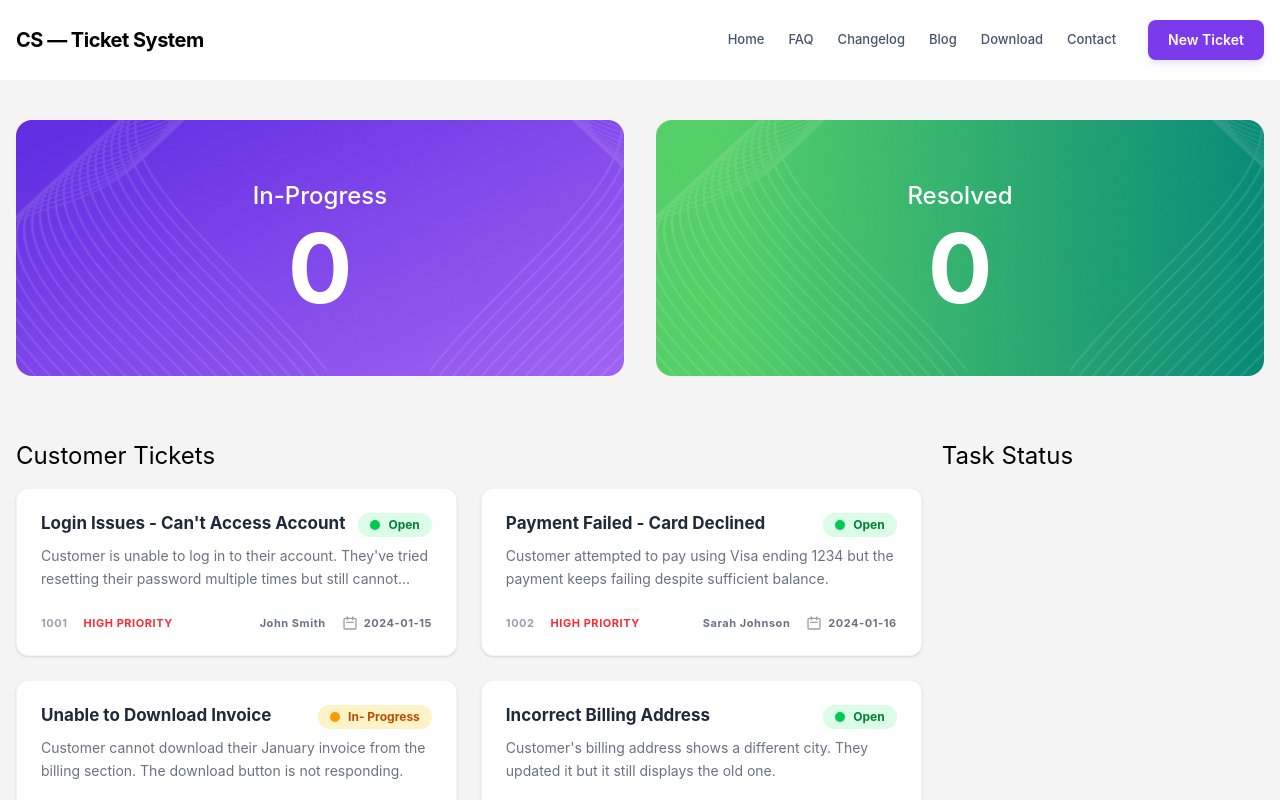
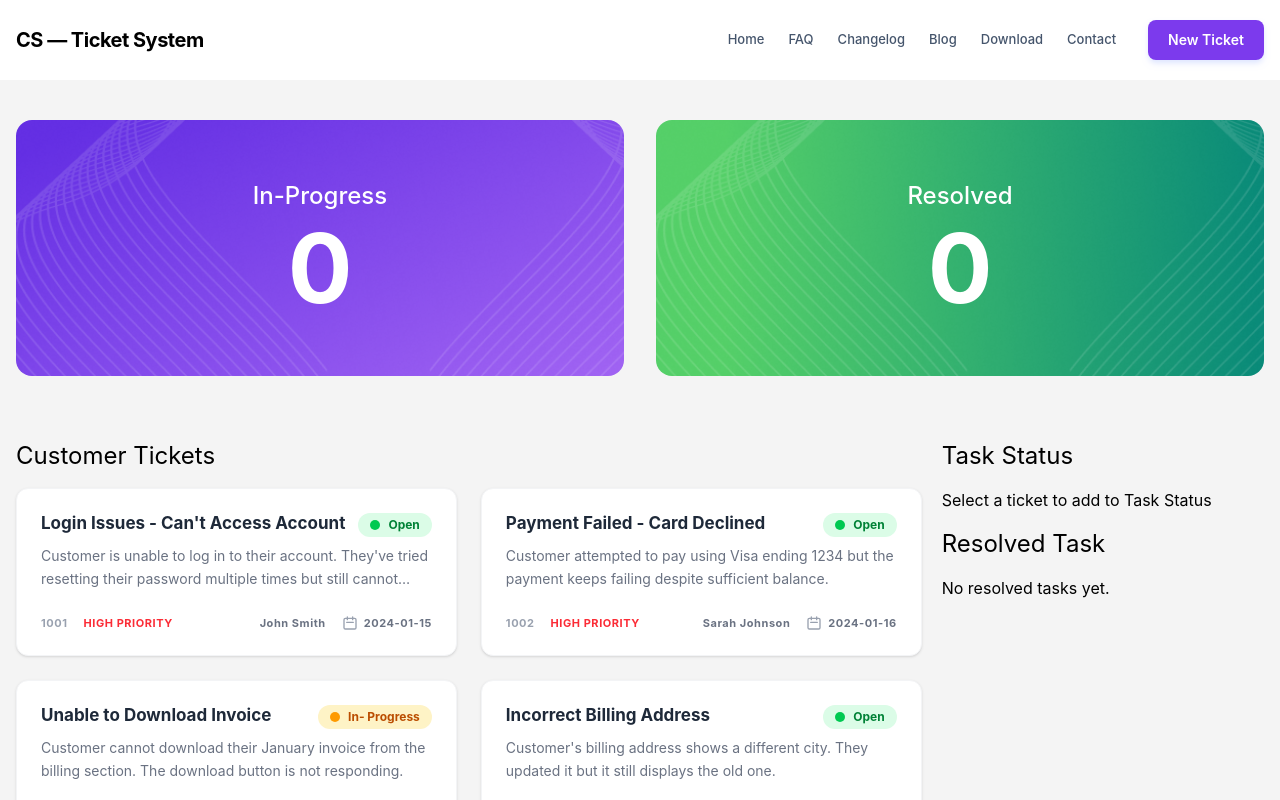
Before and after one commit to sazid-coder/restart_assingment_2, a React (Vite) app: page / in a window 1280 px wide. Shown: the top 800 px of the page. Built offline with nearby package versions, Linux system fonts and the light colour scheme.

Commit message:
tostify install and setup

```diff
--- a/package.json
+++ b/package.json
@@ -15,6 +15,7 @@
     "lucide-react": "^0.577.0",
     "react": "^19.2.0",
     "react-dom": "^19.2.0",
+    "react-toastify": "^11.0.5",
     "tailwindcss": "^4.2.1"
   },
   "devDependencies": {
--- a/src/App.jsx
+++ b/src/App.jsx
@@ -3,6 +3,7 @@ import Footer from './component/footer/Footer'
 import Nav from './component/nav/Nav'
 import Status from './component/status/Status'
 import Tickets from './component/ticket/Tickets'
+import { ToastContainer } from 'react-toastify';
 
 
 function App() {
@@ -12,6 +13,7 @@ function App() {
       <Nav></Nav>
       <Tickets></Tickets>
       <Footer></Footer>
+      <ToastContainer />
     </>
 
   )
--- a/src/component/ticket/Tickets.jsx
+++ b/src/component/ticket/Tickets.jsx
@@ -1,6 +1,7 @@
 import React, { useState } from 'react';
 import Ticket from './Ticket';
 import Status from '../status/Status';
+import { toast } from 'react-toastify';
 
 
 const tickets = fetch('/tickets.json').then((response) => response.json());
@@ -8,6 +9,7 @@ const tickets = fetch('/tickets.json').then((response) => response.json());
 const Tickets = () => {
 
     const [inProgress, setInProgress] = useState([]);
+    const [resolveTask, setResolveTask] = useState([]);
 
     const updateProgress = (ticket) => {
 
@@ -16,12 +18,15 @@ const Tickets = () => {
             const toalProgress = [...inProgress, ticket.title];
             setInProgress(toalProgress);
         }
+        toast("Task Selected");
 
     }
 
     const completetask = (title) => {
         const updatetask = inProgress.filter(item => item !== title);
         setInProgress(updatetask);
+        setResolveTask(prev => [...prev, title]);
+        toast("Task Completed");
     }
 
     const [count, setCount] = useState(0);
@@ -43,6 +48,7 @@ const Tickets = () => {
                     <h3 className=' text-2xl mb-4'>Task Status</h3>
 
                     {
+                        inProgress.length > 0 ? (
                             inProgress.map(item => (
                                 <div className='bg-white p-4 rounded-sm border border-gray-100 shadow-sm flex flex-col justify-between transition-all hover:shadow-md mb-4'>
                                     <h4 className='text-sm'>{item}</h4>
@@ -50,8 +56,20 @@ const Tickets = () => {
                                         completetask(item);
                                         setCount(count + 1);
                                     }} className="bg-[#02A53B] mt-4 p-1 text-white rounded-sm border cursor-pointer">Complete</button>
-                            </div>))
+                                </div>))) : (<p>Select a ticket to add to Task Status</p>)
                     }
+
+                    <h3 className=' text-2xl my-4'>Resolved Task</h3>
+                    <div id='resolveTask'>
+                        {
+                            resolveTask.length > 0 ? (
+                                resolveTask.map(item => (
+                                    <div key={item} className="bg-[#E0E7FF] p-4 mb-4">
+                                        <h4>{item}</h4>
+                                    </div>
+                                ))) : (<p>No resolved tasks yet.</p>)
+                        }
+                    </div>
 
                 </div>
             </div >
```
Also changed, not shown: 1 other file (tests, documents, lock files or other folders). Lines whose indentation alone changed are shown as unchanged.
